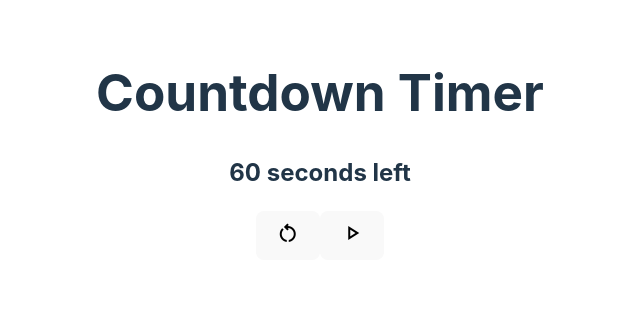
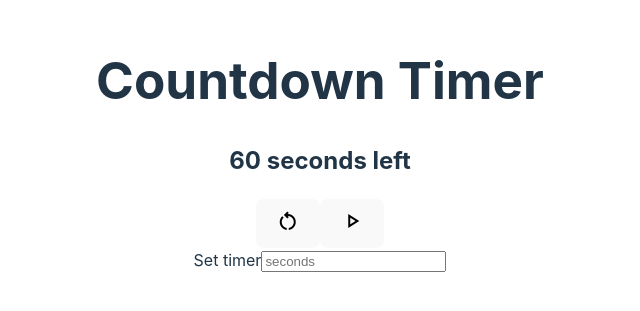
Before and after one commit to codeballet/lexicon-240827-countdown-timer, a React (Vite) app: page / in a window 1280 px wide. Shown: the part 255-566 px from the top of the page, without its empty margins (320-960 px from the left). Built offline with nearby package versions, Linux system fonts and the light colour scheme.

Commit message:
feat: Add input field

```diff
--- a/src/components/CountdownTimer.tsx
+++ b/src/components/CountdownTimer.tsx
@@ -1,17 +1,33 @@
-import { ReactElement, useEffect, useRef, useState } from "react";
+import {
+    FormEvent,
+    FormEventHandler,
+    ReactElement,
+    useEffect,
+    useRef,
+    useState,
+} from "react";
 import { Button } from "./Button";
 
-const TIME = 60;
-
 export function CountdownTimer(): ReactElement {
-    const [timeLeft, setTimeLeft] = useState(TIME);
-    const [isActive, setIsActive] = useState(false);
+    const [isActive, setIsActive] = useState<boolean>(false);
+    const [time, setTime] = useState<number | string>("");
+    const [timeLeft, setTimeLeft] = useState<number>(60);
 
     const timerId = useRef<number>();
 
     const handleReset = () => {
         setIsActive(false);
-        setTimeLeft(TIME);
+        setTimeLeft(60);
+    };
+
+    const handleSubmit: FormEventHandler<HTMLFormElement> = (
+        e: FormEvent<HTMLFormElement>
+    ) => {
+        e.preventDefault();
+        console.log("Form submitted");
+
+        setTimeLeft(time as number);
+        setTime("");
     };
 
     useEffect(() => {
@@ -41,6 +57,15 @@ export function CountdownTimer(): ReactElement {
                 icon={isActive ? "pause" : "play_arrow"}
                 onClick={() => setIsActive((ia) => !ia)}
             />
+            <form className="time__form" onSubmit={handleSubmit}>
+                <label htmlFor="time">Set timer</label>
+                <input
+                    onChange={(e) => setTime(parseInt(e.target.value))}
+                    placeholder="seconds"
+                    type="number"
+                    value={time}
+                />
+            </form>
         </div>
     );
 }
```
